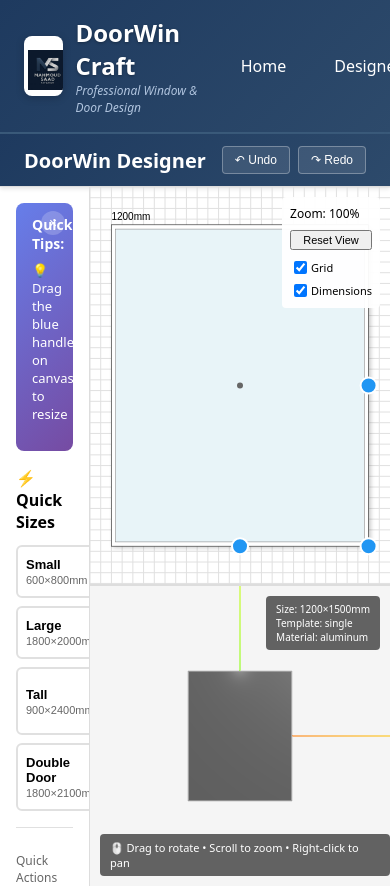
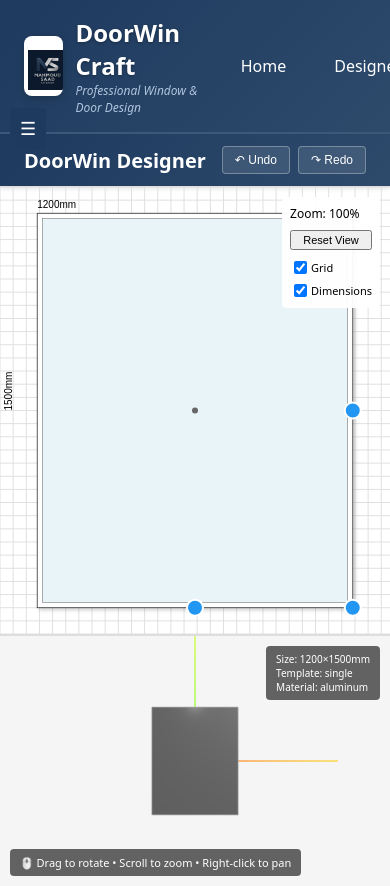
Before and after one commit to SherifRosas/doorwin-craft, a Next.js app: page /draw in a window 390 px wide. Shown: the top 886 px of the page. Built offline with nearby package versions, Linux system fonts and the light colour scheme; no server answers.

Commit message:
Add mobile responsive design: sidebar toggle, better mobile layout

```diff
--- a/src/app/draw/page.tsx
+++ b/src/app/draw/page.tsx
@@ -82,6 +82,22 @@
 }
 
 export default function DesignerPage() {
+  const historyManager = useRef(new HistoryManager<DesignConfig>());
+  const canvasActionsRef = useRef<{ center?: () => void; fit?: () => void } | null>(null);
+  const { toasts, showToast, removeToast } = useToast();
+  const [sidebarOpen, setSidebarOpen] = useState(false);
+  const [isMobile, setIsMobile] = useState(false);
+
+  // Check if mobile
+  useEffect(() => {
+    const checkMobile = () => {
+      setIsMobile(window.innerWidth < 768);
+    };
+    checkMobile();
+    window.addEventListener('resize', checkMobile);
+    return () => window.removeEventListener('resize', checkMobile);
+  }, []);
+
   const [design, setDesign] = useState<DesignConfig>({
     type: 'window',
     template: 'single',
@@ -150,17 +166,13 @@
     return windowDefaults[template] || { width: 1200, height: 1500 };
   };
 
-  const historyManager = useRef(new HistoryManager<DesignConfig>());
-  const canvasActionsRef = useRef<{ center?: () => void; fit?: () => void } | null>(null);
-  const { toasts, showToast, removeToast } = useToast();
-
   // Initialize history
   useEffect(() => {
     historyManager.current.push(design);
     // Track designer opened
     FunnelEvents.designer_opened();
     FunnelEvents.design_started(design.template, design.type);
-  }, []);
+  }, [design]);
 
   // Keyboard shortcuts
   useEffect(() => {
@@ -276,8 +288,50 @@
           </button>
         </div>
       </div>
-      <div style={{ display: 'flex', flex: 1, overflow: 'hidden' }}>
-        <div style={{ width: '300px', borderRight: '1px solid #ddd', overflowY: 'auto', padding: '16px' }}>
+      <div style={{
+        display: 'flex',
+        flex: 1,
+        overflow: 'hidden',
+        flexDirection: isMobile ? 'column' : 'row'
+      }}>
+        {/* Mobile menu button */}
+        {isMobile && (
+          <button
+            onClick={() => setSidebarOpen(!sidebarOpen)}
+            style={{
+              position: 'fixed',
+              top: '108px',
+              left: '10px',
+              zIndex: 1001,
+              padding: '10px',
+              backgroundColor: '#1e3a5f',
+              color: 'white',
+              border: 'none',
+              borderRadius: '4px',
+              cursor: 'pointer',
+              fontSize: '18px'
+            }}
+          >
+            ☰
+          </button>
+        )}
+
+        {/* Sidebar - hidden on mobile unless open */}
+        <div style={{
+          width: isMobile ? '100%' : '300px',
+          maxWidth: isMobile ? '100%' : '300px',
+          borderRight: isMobile ? 'none' : '1px solid #ddd',
+          overflowY: 'auto',
+          padding: isMobile ? '12px' : '16px',
+          display: isMobile && !sidebarOpen ? 'none' : 'block',
+          position: isMobile ? 'fixed' : 'relative',
+          top: isMobile ? '92px' : 'auto',
+          left: isMobile ? 0 : 'auto',
+          height: isMobile ? 'calc(100vh - 92px)' : 'auto',
+          backgroundColor: isMobile ? '#fff' : 'transparent',
+          zIndex: isMobile ? 1000 : 1,
+          boxShadow: isMobile ? '2px 0 8px rgba(0,0,0,0.1)' : 'none'
+        }}>
           <QuickGuide />
           <SizePresets
             design={design}
@@ -317,8 +371,19 @@
             onSaveError={(error) => showToast(error, 'error')}
           />
         </div>
-        <div style={{ flex: 1, display: 'flex', flexDirection: 'column' }}>
-          <div style={{ flex: 1, position: 'relative', borderBottom: '1px solid #ddd' }}>
+        <div style={{
+          flex: 1,
+          display: 'flex',
+          flexDirection: 'column',
+          width: isMobile && sidebarOpen ? 0 : '100%',
+          overflow: 'hidden'
+        }}>
+          <div style={{
+            flex: 1,
+            position: 'relative',
+            borderBottom: '1px solid #ddd',
+            minHeight: isMobile ? '300px' : 'auto'
+          }}>
             <InteractiveCanvas2D
               design={design}
               onDesignChange={updateDesign}
@@ -328,7 +393,7 @@
             />
           </div>
           <div style={{
-            height: '300px',
+            height: isMobile ? '250px' : '300px',
             background: 'linear-gradient(to bottom, #f0f0f0 0%, #e8e8e8 100%)',
             borderTop: '1px solid #ddd',
             position: 'relative',
```
